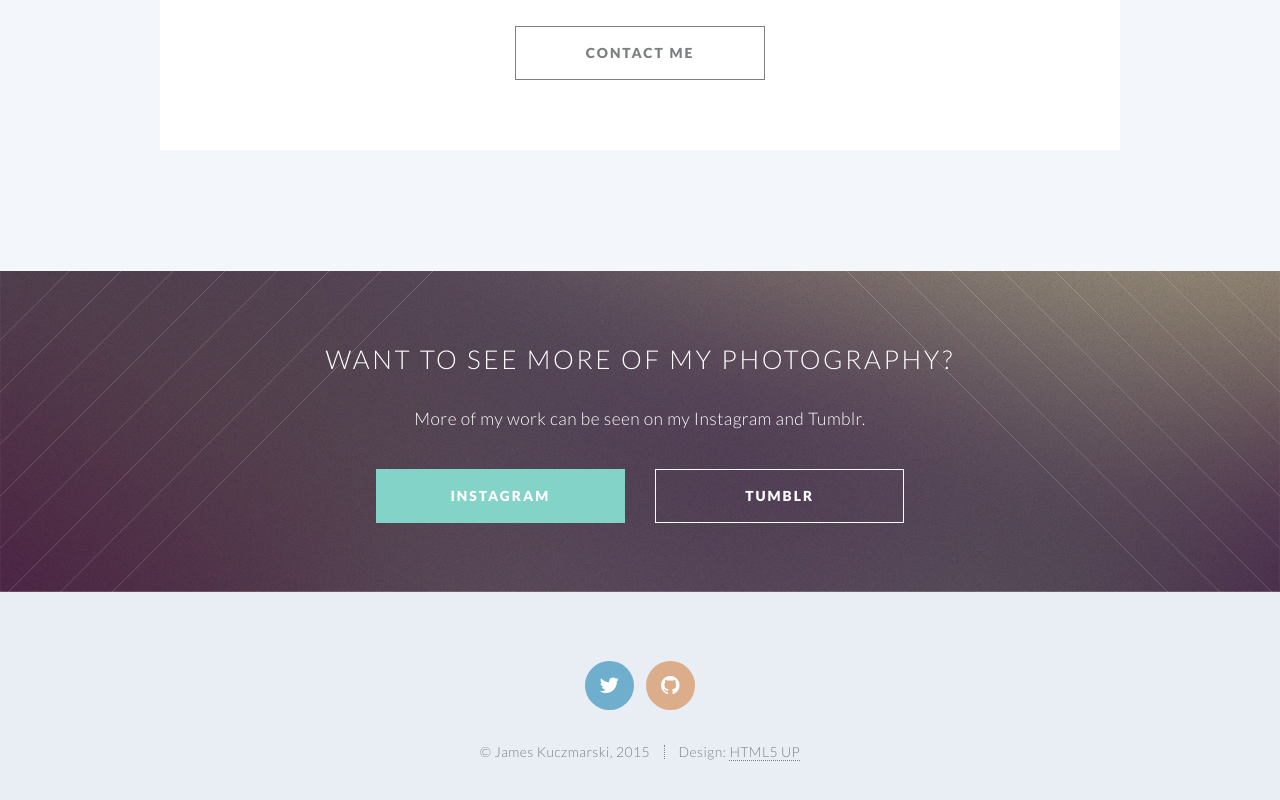
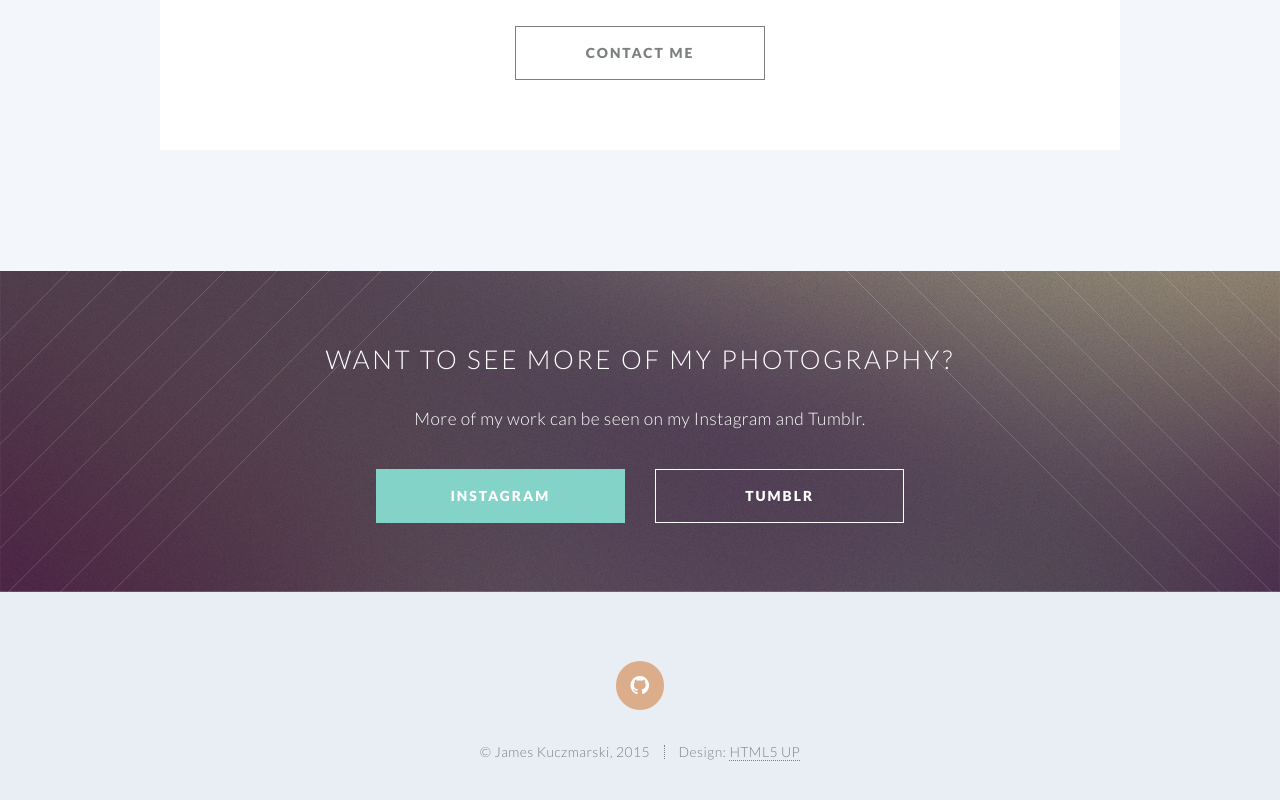
Before and after one commit to jbkuczma/jbkuczma.github.io, a plain HTML site: page index.html in a window 1280 px wide. Shown: the part 4219-5019 px from the top of the page. Drawn offline with Linux system fonts and the light colour scheme; files that its build step writes are made by us from their sources; files whose address does not match are found by name.

Commit message:
Update index.html

```diff
--- a/index.html
+++ b/index.html
@@ -296,7 +296,7 @@
 				<footer id="footer">
 
 					<ul class="icons">
-						<li><a href="https://twitter.com/JamesK_16" target="_blank" class="icon circle fa-twitter"><span class="label">Twitter</span></a></li>
+
 						<li><a href= "https://github.com/jbkuczma" target="_blank" class="icon circle fa-github"><span class="label">Github</span></a></li>
 					</ul>
 
```
